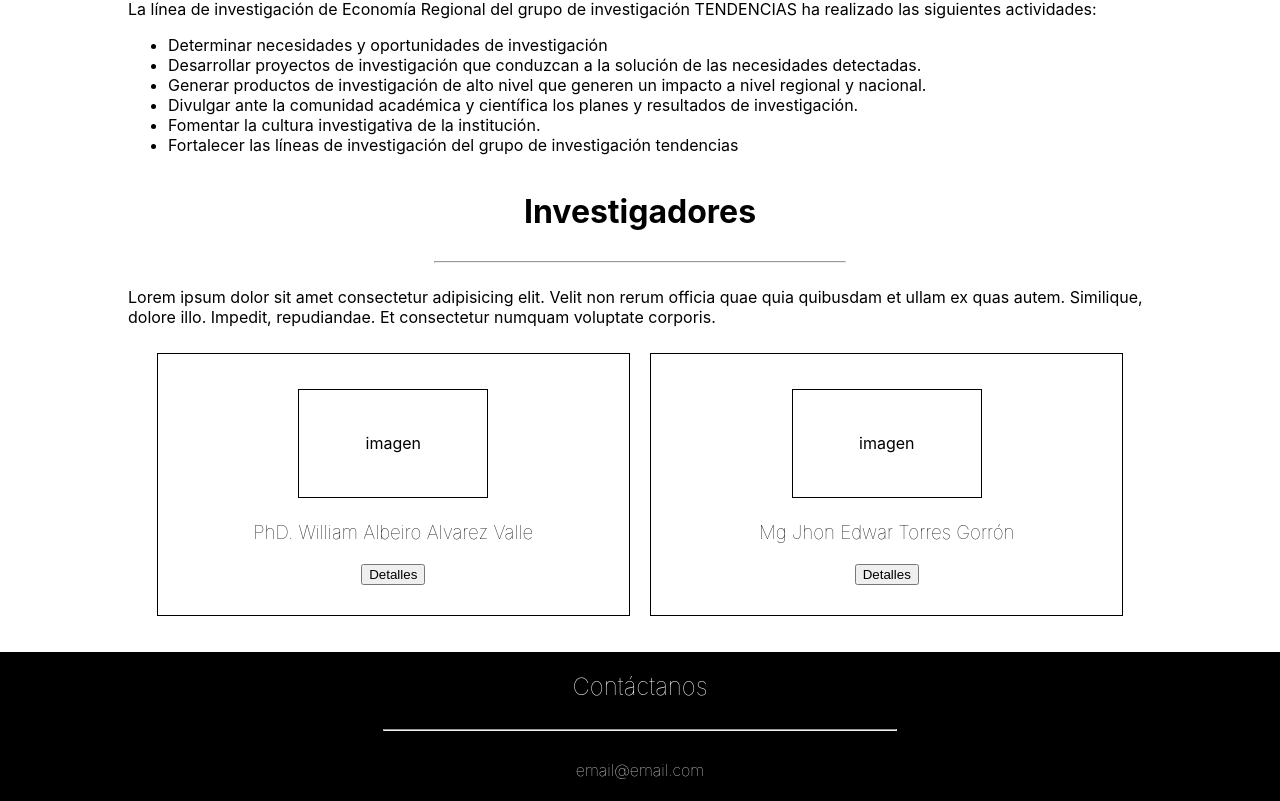
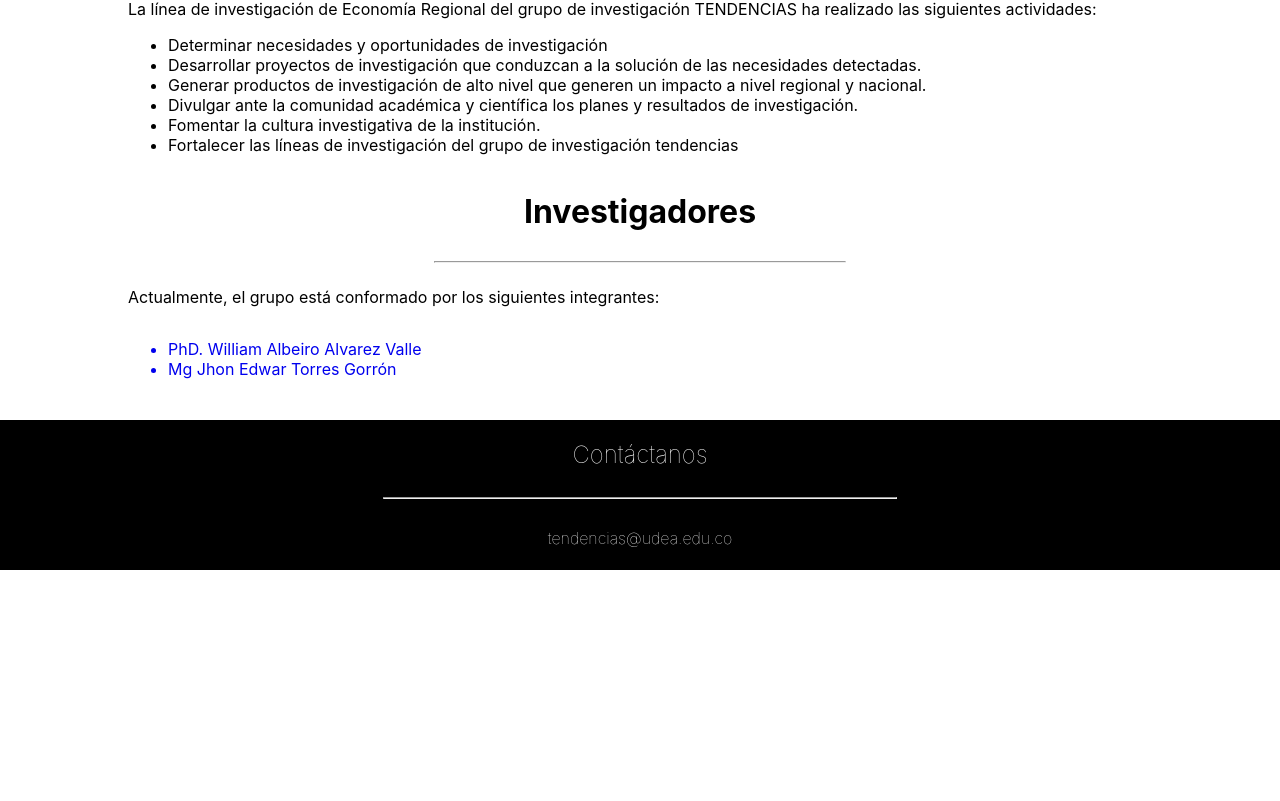
Before and after one commit to williz519/tendencias, a React (Create React App) app: page / in a window 1280 px wide. Shown: the part 1333-2134 px from the top of the page. After the commit the page ends 1903 px from the top, so only its background shows below. Built offline with nearby package versions, Linux system fonts and the light colour scheme.

Commit message:
correcciones

```diff
--- a/src/components/footer/footer.jsx
+++ b/src/components/footer/footer.jsx
@@ -6,7 +6,7 @@ const Footer = () => {
     <div className={S.footer}>
       <h2> Contáctanos</h2>
       <hr />
-      <h4> email@email.com</h4>
+      <h4> tendencias@udea.edu.co </h4>
     </div>
   );
 };
--- a/src/components/invesitgadores/investigadores.jsx
+++ b/src/components/invesitgadores/investigadores.jsx
@@ -21,23 +21,19 @@ const Investigadores = () => {
             <h1>Investigadores</h1>
             <hr />
             <p>
-              Lorem ipsum dolor sit amet consectetur adipisicing elit. Velit non
-              rerum officia quae quia quibusdam et ullam ex quas autem.
-              Similique, dolore illo. Impedit, repudiandae. Et consectetur
-              numquam voluptate corporis.
+              Actualmente, el grupo está conformado por los siguientes
+              integrantes:
             </p>
           </div>
 
           <div className={S.list}>
-            {invest.map((item) => (
-              <div>
-                <div className={S.img}>imagen</div>
-                <h3>{item.name}</h3>
-                <Link to={`/Detail/${item.id}`}>
-                  <button>Detalles</button>
+            <ul>
+              {invest.map((item) => (
+                <Link to={`/Detail/${item.id}`} className={S.Link}>
+                  <li>{item.name}</li>
                 </Link>
-              </div>
-            ))}
+              ))}
+            </ul>
           </div>
         </>
       ) : (
--- a/src/components/invesitgadores/investigadores.module.css
+++ b/src/components/invesitgadores/investigadores.module.css
@@ -2,19 +2,23 @@
     display: flex;
     flex-direction: column;
     justify-content: center;
-    align-items: center;
+
     padding: 0% 10%;
+}
 
-}
+
 
 .main hr{
     width: 40%;
 }
-
-.list{
+.main h1{
     display: flex;
     justify-content: center;
     align-items: center;
+}
+
+.list{
+
     padding: 0% 10%;
     padding-bottom: 2%;
 }
@@ -31,6 +35,17 @@
     margin: 1%
 }
 
+.list Link{
+    text-decoration: none;
+    text-decoration-line: none ;
+}
+
 .list h3{
     font-weight: 1;
 }
+
+
+.Link{
+    text-decoration: none;
+
+}
```
